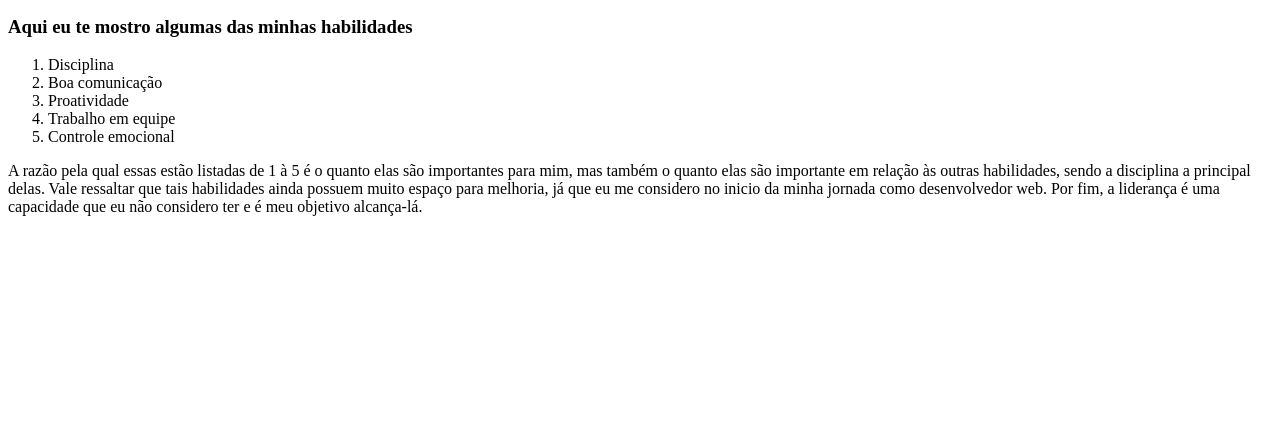
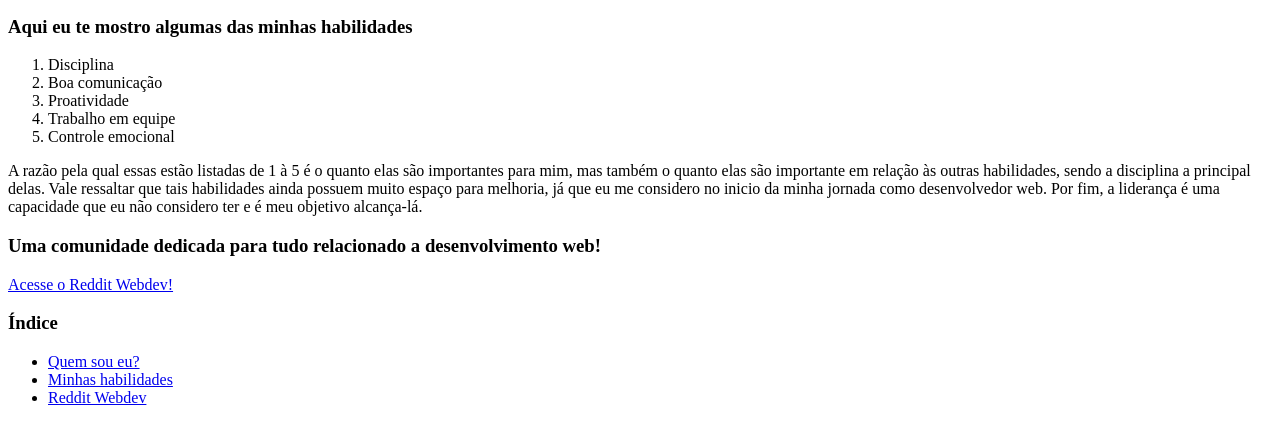
Before and after one commit to sousaleandro/portifolio-web, a plain HTML site: page index.html in a window 1280 px wide. Shown: the part 384-807 px from the top of the page. Drawn offline with Linux system fonts and the light colour scheme.

Commit message:
Criação do link para o webdev e criação do índice

```diff
--- a/index.html
+++ b/index.html
@@ -8,7 +8,7 @@
     <img src="./imagens/perfil.png" alt="Foto de perfil Leandro">
     <h1>Leandro Sousa</h1>
     <div>
-        <p>Olá, você já deve saber meu nome, esse na foto sou eu! Sou brasileiro, tenho 27 anos, nasci em Itabuna/Bahia onde eu moro atualmente com minha esposa e filha.</p>
+        <p id="quemSouEu">Olá, você já deve saber meu nome, esse na foto sou eu! Sou brasileiro, tenho 27 anos, nasci em Itabuna/Bahia onde eu moro atualmente com minha esposa e filha.</p>
     </div>
 </head>
 <body>
@@ -20,8 +20,18 @@
             <li>Trabalho em equipe</li>
             <li>Controle emocional</li>
         </ol>
-        <p>A razão pela qual essas estão listadas de 1 à 5 é o quanto elas são importantes para mim, mas também o quanto elas são importante em relação às outras habilidades, sendo a disciplina a principal delas. Vale ressaltar que tais habilidades ainda possuem muito espaço para melhoria, já que eu me considero no inicio da minha jornada como desenvolvedor web. Por fim, a liderança é uma capacidade que eu não considero ter e é meu objetivo alcança-lá.
+        <p id="habilidades">A razão pela qual essas estão listadas de 1 à 5 é o quanto elas são importantes para mim, mas também o quanto elas são importante em relação às outras habilidades, sendo a disciplina a principal delas. Vale ressaltar que tais habilidades ainda possuem muito espaço para melhoria, já que eu me considero no inicio da minha jornada como desenvolvedor web. Por fim, a liderança é uma capacidade que eu não considero ter e é meu objetivo alcança-lá.
         </p>
+    <h3>Uma comunidade dedicada para tudo relacionado a desenvolvimento web!</h3>
+        <p id="webdev"><a href="https://www.reddit.com/r/webdev/" target="_blank">Acesse o Reddit Webdev!</a></p>
 
 </body>
+<footer>
+    <h3>Índice</h3>
+        <ul>
+            <li><a href="#quemSouEu">Quem sou eu?</a></li>
+            <li><a href="#habilidades">Minhas habilidades</a></li>
+            <li><a href="#webdev">Reddit Webdev</a></li>
+        </ul>
+</footer>
 </html>
```
